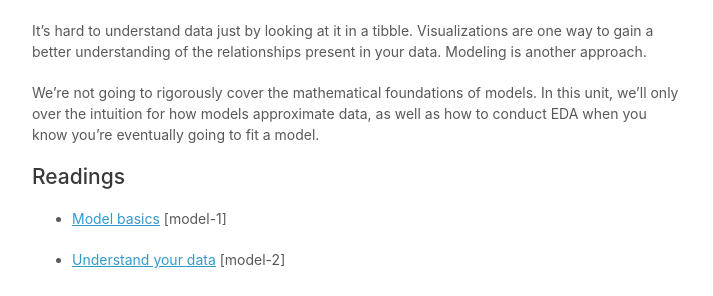
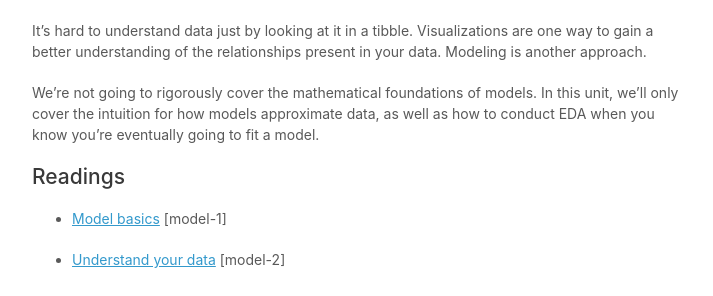
Before and after one commit to dcl-2020-01/curriculum, a Jekyll site: the page built from docs/model-basics.md, in a window 1280 px wide. Shown: the part 167-463 px from the top of the page, without its empty margins (283-996 px from the left). Built offline with Jekyll 4.4.1, drawn with Linux system fonts in a browser that asks for light colours; our own code applies the rules of GitHub Pages for plain Markdown files; a script that is not in the unit is left out.

Commit message:
Update for week 7

```diff
--- a/docs/model-basics.md
+++ b/docs/model-basics.md
@@ -12,7 +12,7 @@ are one way to gain a better understanding of the relationships present in
 your data. Modeling is another approach.
 
 We're not going to rigorously cover the mathematical foundations of models. In
-this unit, we'll only over the intuition for how models approximate data, as
+this unit, we'll only cover the intuition for how models approximate data, as
 well as how to conduct EDA when you know you're eventually going to fit a model.
 
 ## Readings
--- a/units/model-basics.yml
+++ b/units/model-basics.yml
@@ -8,7 +8,7 @@ desc: |
   your data. Modeling is another approach.
 
   We're not going to rigorously cover the mathematical foundations of models. In
-  this unit, we'll only over the intuition for how models approximate data, as
+  this unit, we'll only cover the intuition for how models approximate data, as
   well as how to conduct EDA when you know you're eventually going to fit a model.
 
 readings:
```
